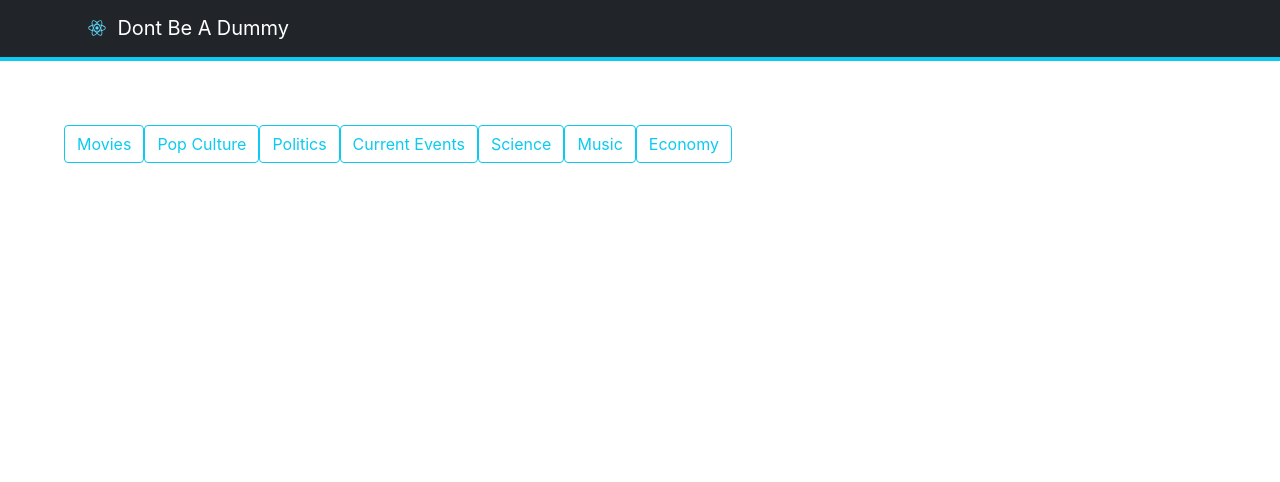
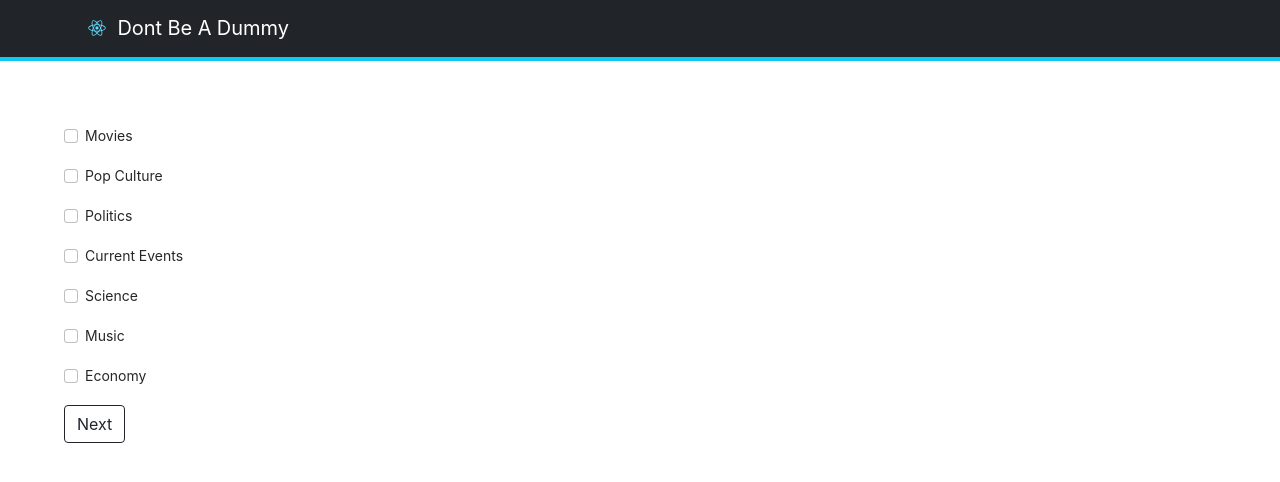
Before and after one commit to excellpepple/Dummy, a React (Create React App) app: page /Prefrence in a window 1280 px wide. Shown: the top 482 px of the page. Built offline with nearby package versions, Linux system fonts and the light colour scheme.

Commit message:
preference page dynamic

```diff
--- a/package.json
+++ b/package.json
@@ -11,6 +11,7 @@
     "react": "^17.0.2",
     "react-bootstrap": "^2.0.2",
     "react-dom": "^17.0.2",
+    "react-router-dom": "^6.0.2",
     "react-scripts": "4.0.3",
     "web-vitals": "^1.1.2"
   },
--- a/src/HomePage/PrefrencePage.js
+++ b/src/HomePage/PrefrencePage.js
@@ -1,13 +1,35 @@
 import React, {useState, useEffect} from 'react';
-import {Button} from "react-bootstrap";
+import {Button, Form} from "react-bootstrap";
 import {tags as Tags} from "../data/tags";
+import {Link} from "react-router-dom";
+import { Radio} from "antd"
 
 export default function PrefrencePage(props) {
     const [category, setCategory] = useState(Tags);
 
+    const onChange = ({target}) => {
+        console.log(target.value)
+    }
+
+    const handleSubmit = () => {};
     return (
         <section id="pref" className="container-fluid m-5 p-3 justify-content-center w-100">
-            {category.map(item => <Button variant={"outline-info"}>{item.tag}</Button>)}
+             <Form onSubmit={handleSubmit}>
+              {category.map((type) => (
+                <div key={`inline-${type}`} className="mb-3">
+                  <Form.Check
+
+                    label={type.tag}
+                    name="group1"
+                    type="checkbox"
+                    id={`inline-${type.tag}-1`}
+                  />
+                </div>
+              ))}
+
+                 <Link to="/" className="btn btn-outline-dark">Next</Link>
+            </Form>
+
         </section>
     );
 }
--- a/src/HomePage/Start.js
+++ b/src/HomePage/Start.js
@@ -2,6 +2,7 @@ import React, {useState, useEffect} from 'react';
 import {Result} from "antd";
 import Banner from "../images/banner.svg"
 import {Button, Image} from "react-bootstrap";
+import {Link} from "react-router-dom";
 
 export default function App() {
     const greeting = 'Hello Function Component!';
@@ -12,7 +13,7 @@ export default function App() {
             icon={<Image src={Banner} className="h-25 w-25 mt-5"/>}
             title="Welcome to Dont-Be-A-Dummy.com!"
             subTitle="Your number one site for fake and random articles."
-            extra={<Button className="btn-lg " variant="outline-info">Next</Button>}
+            extra={<Link to="/Prefrence" className=" btn btn-lg  btn-outline-info" >Next</Link>}
           />
         </>
     );
```
Also changed, not shown: 1 other file (tests, documents, lock files or other folders).
